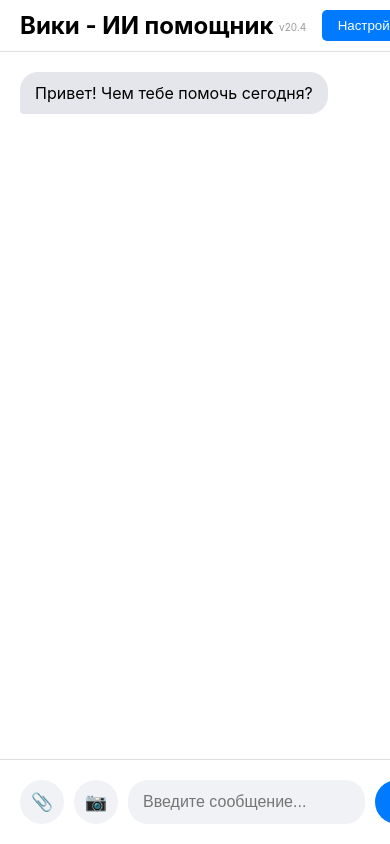
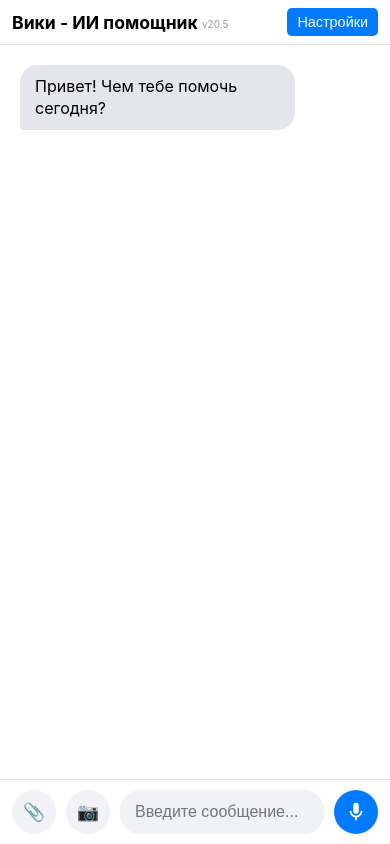
Before and after one commit to freetokot/AI-tutor, a website built with Vite: page index.html in a window 390 px wide. Built offline with nearby package versions, Linux system fonts and the light colour scheme; some packages are replaced by stand-ins of ours; no server answers.

Commit message:
v20.5: mobile layout fix (min-width:0 on flex items, compact header/input-row on phones)

```diff
--- a/index.html
+++ b/index.html
@@ -85,6 +85,7 @@
         /* --- Main Chat Area --- */
         #main {
             flex: 1;
+            min-width: 0; /* иначе input-row своей min-шириной распирает #main за экран */
             display: flex;
             flex-direction: column;
             background-color: var(--chat-bg);
@@ -167,6 +168,7 @@
 
         #input {
             flex: 1;
+            min-width: 0; /* без этого input не сжимается ниже size=~20 символов */
             padding: 12px 15px;
             border: none;
             border-radius: 20px;
@@ -300,6 +302,27 @@
             #settings-header, #settings-button {
                 display: flex;
             }
+
+            /* телефон: плотнее отступы, иначе шапка и input-row не влезают в 360px */
+            #main-header {
+                padding: 8px 12px;
+                gap: 8px;
+                flex-wrap: wrap;
+            }
+
+            #main-header h1 {
+                font-size: 1.1em;
+            }
+
+            #settings-button {
+                padding: 6px 10px;
+                font-size: 0.9em;
+            }
+
+            .input-row {
+                padding: 10px 12px;
+                padding-bottom: max(10px, env(safe-area-inset-bottom));
+            }
         }
     </style>
 </head>
@@ -338,7 +361,7 @@
     <!-- Main Chat Content -->
     <div id="main">
         <header id="main-header">
-            <h1>Вики - ИИ помощник <span id="appver">v20.4</span></h1>
+            <h1>Вики - ИИ помощник <span id="appver">v20.5</span></h1>
             <button id="settings-button">Настройки</button>
         </header>
         <div id="chat">
```
